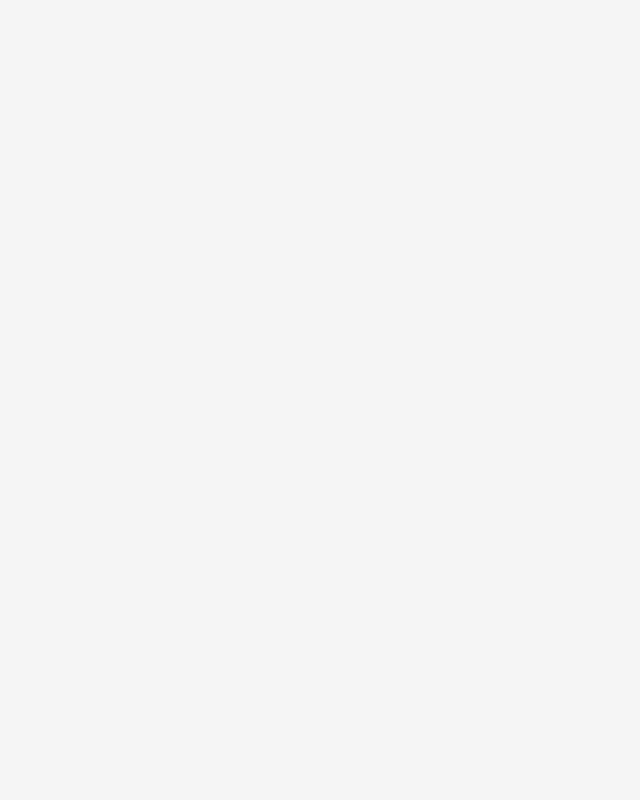
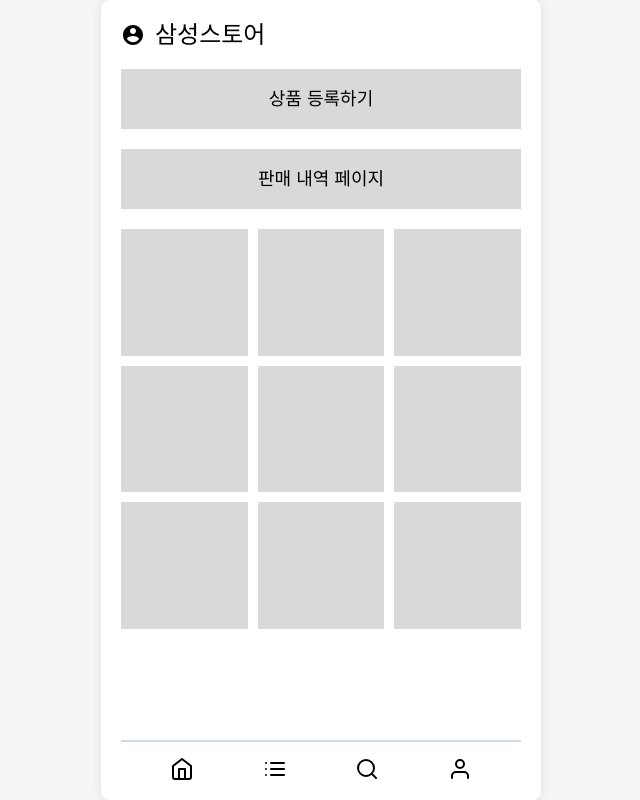
Before and after one commit to Gray-Pants/FE, a React (Vite) app: page /seller in a window 1280 px wide. Before the commit this address had no page. Shown: the whole page, without its empty margins (319-959 px from the left). Built offline with nearby package versions, Linux system fonts and the light colour scheme; the HTML template or start-up script is replaced by a standard one.

Commit message:
feat: 판매자 페이지 화면 개발

```diff
--- a/src/App.jsx
+++ b/src/App.jsx
@@ -8,6 +8,7 @@ import SignUp from "./pages/Signup";
 import AuthProvider from "./security/AuthContext";
 import PayCompleted from "./pages/PayCompleted";
 import SellerJoin from "./pages/SellerJoin";
+import SellerPage from "./pages/Seller";
 
 function App() {
   return (
@@ -23,6 +24,7 @@ function App() {
             <Route path="/login" element={<Login />} />
             <Route path="/signup" element={<SignUp />} />
             <Route path="/sellerJoin" element={<SellerJoin/>}/>
+            <Route path="/seller" element={<SellerPage/>}/>
           </Routes>
         </Container>
       </BrowserRouter>
--- /dev/null
+++ b/src/components/Seller.jsx
@@ -0,0 +1,80 @@
+import React from 'react';
+import styled from 'styled-components';
+
+const TitleContainer = styled.div`
+  display: flex;
+  align-items: center;
+  width: 100%;
+  margin-top: 20px;
+`;
+
+const Title = styled.div`
+  font-family: 'Inter';
+  font-style: normal;
+  font-weight: 400;
+  font-size: 24px;
+  line-height: 29px;
+  color: #000000;
+  margin-left: 10px;
+`;
+
+const MypageIcon = styled.img`
+  width: 24px;
+  height: 24px;
+`;
+
+const Button = styled.div`
+  width: 100%;
+  height: 60px;
+  background: #D9D9D9;
+  margin-top: 20px;
+  display: flex;
+  align-items: center;
+  justify-content: center;
+`;
+
+const ButtonText = styled.div`
+  font-family: 'Inter';
+  font-style: normal;
+  font-weight: 400;
+  font-size: 18px;
+  line-height: 22px;
+  color: #000000;
+`;
+
+const ImageGrid = styled.div`
+  display: grid;
+  grid-template-columns: repeat(3, 1fr);
+  gap: 10px;
+  width: 100%;
+  margin-top: 20px;
+`;
+
+const ImageBox = styled.div`
+  aspect-ratio: 1;
+  background: #D9D9D9;
+`;
+
+const Seller = () => {
+  return (
+    <>
+      <TitleContainer>
+        <MypageIcon src="../public/mypage.svg" alt="마이페이지 아이콘" />
+        <Title>삼성스토어</Title>
+      </TitleContainer>
+      <Button>
+        <ButtonText>상품 등록하기</ButtonText>
+      </Button>
+      <Button>
+        <ButtonText>판매 내역 페이지</ButtonText>
+      </Button>
+      <ImageGrid>
+        {[...Array(9)].map((_, index) => (
+          <ImageBox key={index} />
+        ))}
+      </ImageGrid>
+    </>
+  );
+};
+
+export default Seller;
--- /dev/null
+++ b/src/pages/Seller.jsx
@@ -0,0 +1,15 @@
+import React from "react";
+import Seller from "../components/Seller";
+import FooterNav from "../components/FooterNav";
+
+
+const SellerPage = () => {
+  return (
+    <>
+        <Seller />
+        <FooterNav />
+    </>
+  );
+};
+
+export default SellerPage;
--- a/src/ui/container.js
+++ b/src/ui/container.js
@@ -12,5 +12,6 @@ export const Container = styled.div`
   min-width: 250px;
   max-width: 400px; /* 웹 화면에서 고정된 최대 너비 */
   margin: auto; /* 중앙 정렬을 위한 margin 설정 */
+  min-height: 100vh;
   height: 100%;
 `;
```
